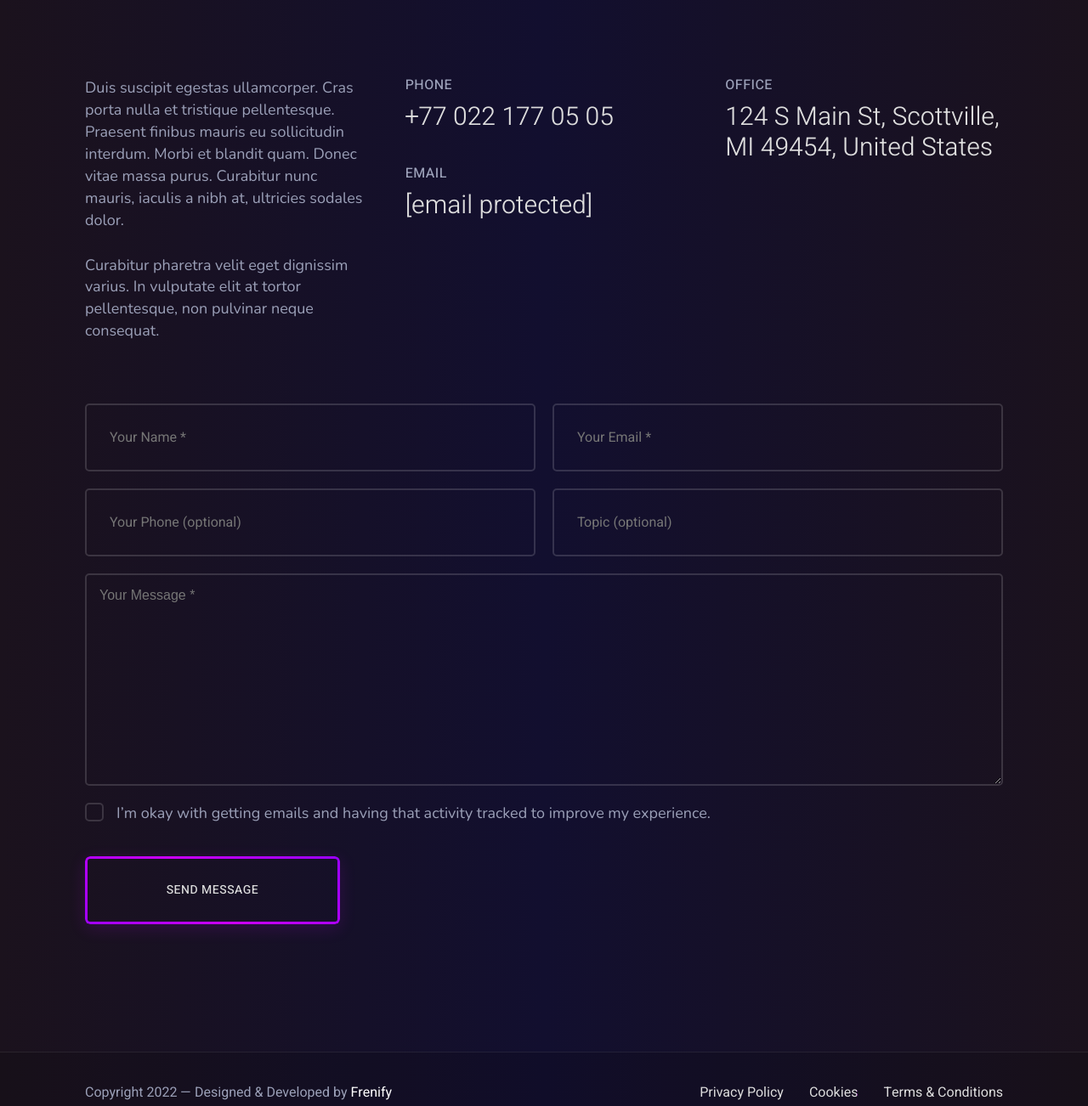
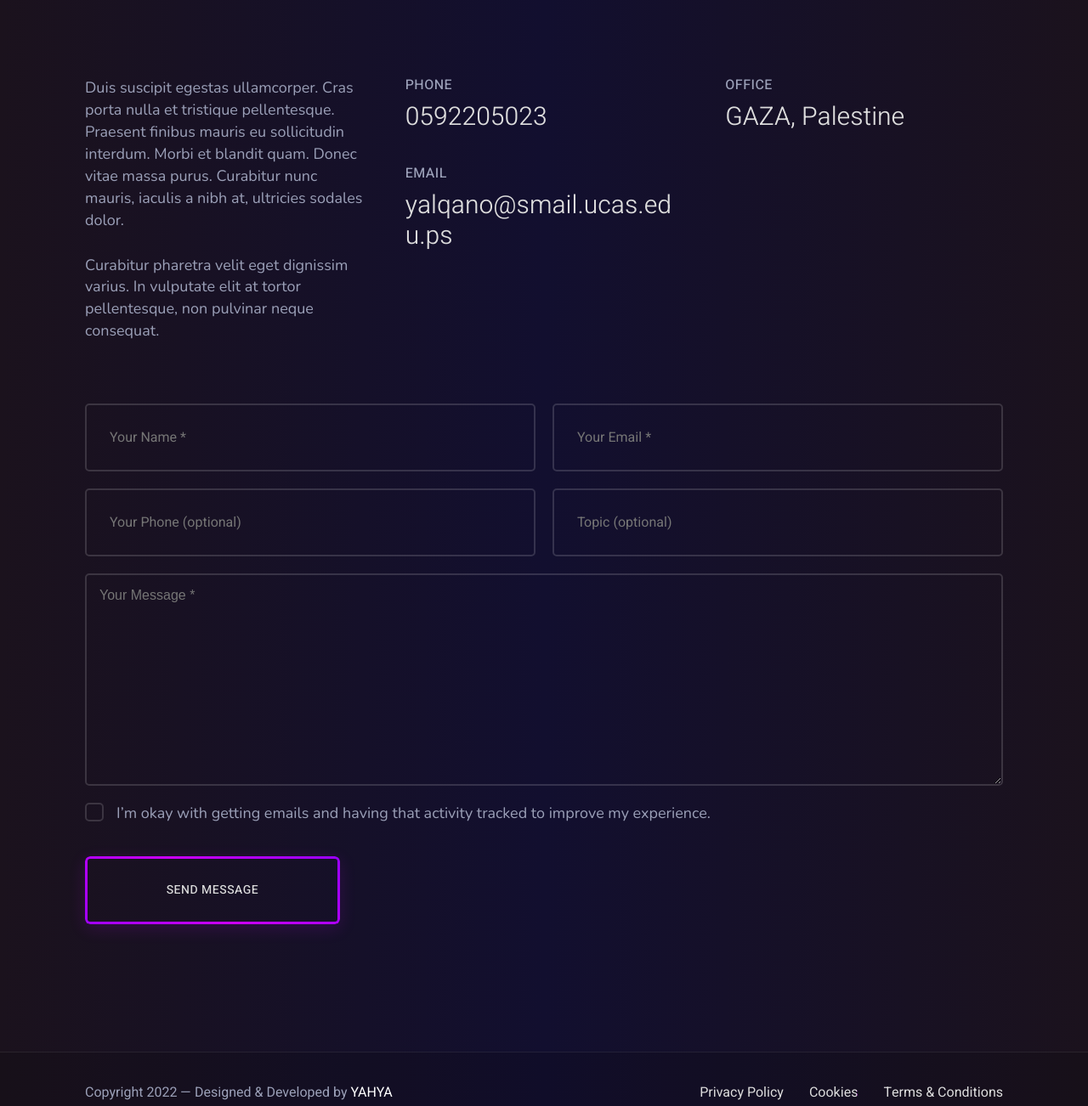
Before and after one commit to 0592205023/Meta_Portal, a plain HTML site: page index.html in a window 1280 px wide. Shown: the part 7040-8342 px from the top of the page at 85% size. Drawn offline with nearby package versions, Linux system fonts and the light colour scheme.

Commit message:
Update index.html

```diff
--- a/index.html
+++ b/index.html
@@ -1,9 +1,6 @@
 
 <!DOCTYPE html>
-<!--[if lt IE 7 ]><html class="ie ie6" lang="en"> <![endif]-->
-<!--[if IE 7 ]><html class="ie ie7" lang="en"> <![endif]-->
-<!--[if IE 8 ]><html class="ie ie8" lang="en"> <![endif]-->
-<!--[if (gte IE 9)|!(IE)]><!--><html lang="en"> <!--<![endif]-->
+<html lang="en">
 
 <head>
 
@@ -793,15 +790,15 @@
 						<li>
 							<div class="item">
 								<h4 class="label">Phone</h4>
-								<h3><a href="tel:+770221770505">+77 022 177 05 05</a></h3>
+								<h3><a href="#">0592205023</a></h3>
 								<h4 class="lable">Email</h4>
-								<h3><a href="/cdn-cgi/l/email-protection#e6809483888f809f9283878ba6818b878f8ac885898b"><span class="__cf_email__" data-cfemail="6d0b1f0803040b1419080c002d0a000c0401430e0200">[email&#160;protected]</span></a></h3>
+								<h3><a href="#"><span class="__cf_email__" data-cfemail="6d0b1f0803040b1419080c002d0a000c0401430e0200">yalqano@smail.ucas.edu.ps</span></a></h3>
 							</div>
 						</li>
 						<li>
 							<div class="item">
 								<h4 class="label">Office</h4>
-								<h3>124 S Main St, Scottville, MI 49454, United States</h3>
+								<h3> GAZA, Palestine</h3>
 							</div>
 						</li>
 					</ul>
@@ -857,7 +854,7 @@
 			<div class="container">
 				<div class="footer">
 					<div class="left_part">
-						<p>Copyright 2022 — Designed &amp; Developed by <a href="https://themeforest.net/user/frenify/portfolio" target="_blank">Frenify</a></p>
+						<p>Copyright 2022 — Designed &amp; Developed by <a href="#" target="_blank">YAHYA</a></p>
 					</div>
 					<div class="right_part">
 						<ul>
```
